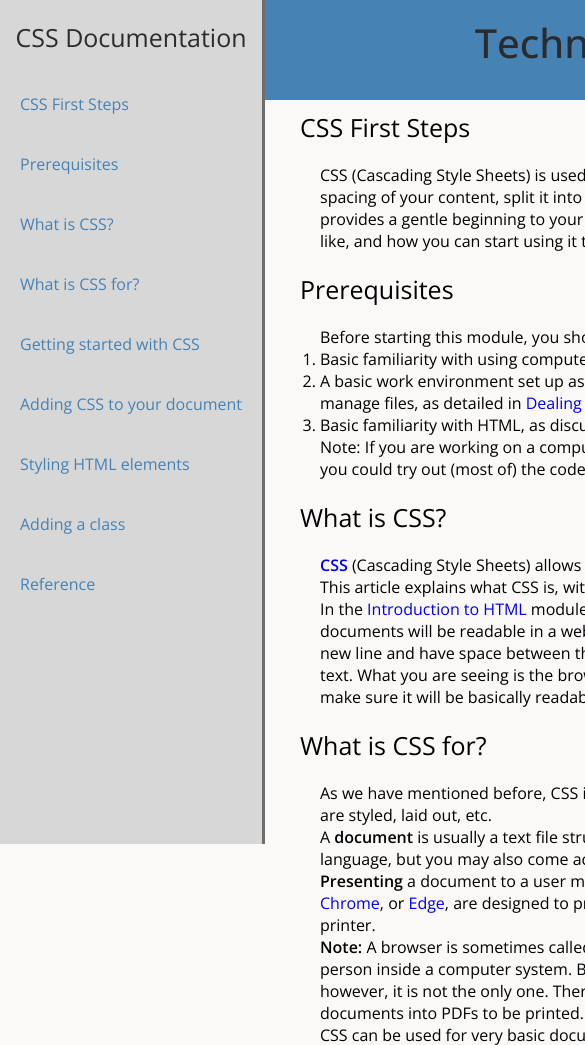
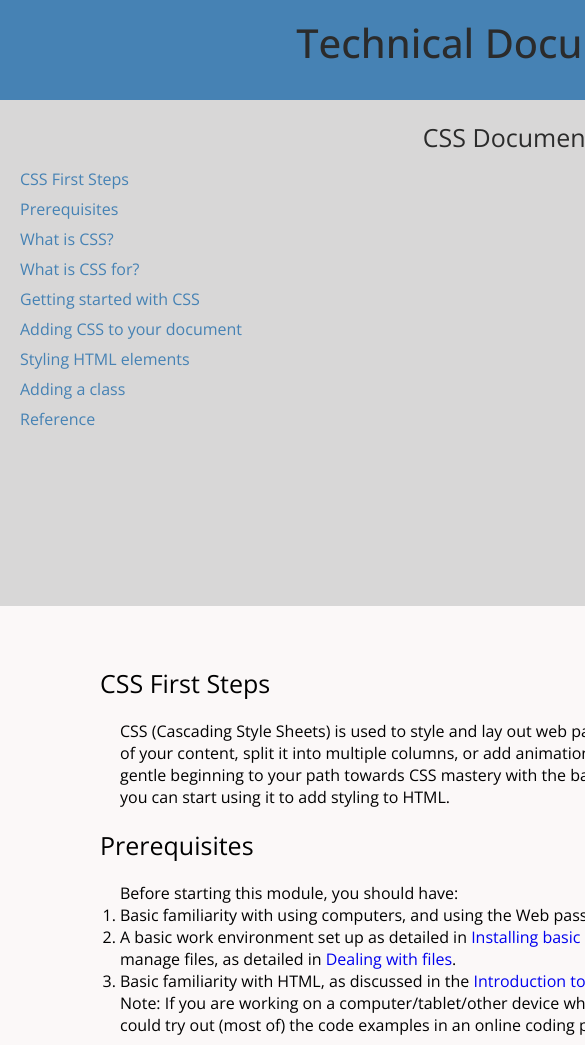
Before and after one commit to DorcasKomane/TechnicalDoc-page, a plain HTML site: page index.html in a window 390 px wide. Shown: the top 1045 px of the page, 585 px wide, since content can reach past the window. Drawn offline with nearby package versions, Linux system fonts and the light colour scheme.

Commit message:
updated .html file to meet freeCodeCamp requirements

```diff
--- a/index.html
+++ b/index.html
@@ -14,8 +14,8 @@
             <ul>
                 <li><a class="nav-link" href="#css_first_steps">CSS First Steps</a></li>
                 <li><a class="nav-link" href="#prerequisites">Prerequisites</a></li>
-                <li><a class="nav-link" href="#what_is_css">What is CSS?</a></li>
-                <li><a class="nav-link" href="#what_is_css_for">What is CSS for?</a></li>
+                <li><a class="nav-link" href="#what_is_css?">What is CSS?</a></li>
+                <li><a class="nav-link" href="#what_is_css_for?">What is CSS for?</a></li>
                 <li><a class="nav-link" href="#getting_started_with_css">Getting started with CSS</a></li>
                 <li><a class="nav-link" href="#adding_css_to_your_document">Adding CSS to your document</a></li>
                 <li><a class="nav-link" href="#styling_html_elements">Styling HTML elements</a></li>
@@ -53,7 +53,7 @@
                     </p>
                 </article>
             </section>
-            <section class="main-section" id="what_is_css">
+            <section class="main-section" id="what_is_css?">
                 <header>What is CSS?</header>
                 <article>
                     <p>
@@ -69,26 +69,34 @@
                     </p>
                 </article>
             </section>
-            <section class="main-section" id="what_is_css_for">
+            <section class="main-section" id="what_is_css_for?">
                 <header>What is CSS for?</header>
                 <article>
                     <p>
                         As we have mentioned before, CSS is a language for specifying how documents are presented to users — how they are styled, laid out, etc.
                     </p>
+                    <ul>
+                        <li>
                             <p>
                                 A <b>document</b> is usually a text file structured using a markup language — <a href="#">HTML</a> is the most common markup language, but you
                                 may also come across other markup languages such as <a href="#">SVG</a> or <a href="#">XML</a>.
                             </p>
+                        </li>
+                        <li>
                             <p>
                                 <b>Presenting</b> a document to a user means converting it into a form usable by your audience. <a href="#">Browsers</a>,
                                 like <a href="#">Firefox</a>, <a href="#">Chrome</a>, or <a href="#">Edge</a>, are designed to present documents visually,
                                 for example, on a computer screen, projector or printer.
                             </p>
+                        </li>
+                       <li>
                             <p class="note" id="note">
                                 <b>Note:</b> A browser is sometimes called a <a href="#">user agent</a>, which basically means a computer program that represents a person inside
                                 a computer system. Browsers are the main type of user agent we think of when talking about CSS, however, it is not the only one.
                                 There are other user agents available — such as those which convert HTML and CSS documents into PDFs to be printed.
                             </p>
+                       </li>
+                    </ul>
                     <p>
                         CSS can be used for very basic document text styling — for example changing the <a href="#">color</a> and <a href="#">size</a> of headings and links. It can be used to
                         create layout — for example <a href="#">turning a single column of text into a layout</a> with a main content area and a sidebar for related information.
--- a/style.css
+++ b/style.css
@@ -27,7 +27,6 @@ body {
                          "nav  foot";
     grid-template-rows: 50px 1fr 30px;
     grid-template-columns: 200px 1fr;
-
   }
 
   #container > header {
@@ -106,13 +105,6 @@ body {
       text-indent: 5px;
   }
 
-  code {
-      background: var(--color-lightergrey);
-      padding: 20px;
-      margin: 300px 100px;
-      border-left: 3px;
-  }
-
   #container > footer {
     grid-area: foot;
     background-color: var(--color-blue);
@@ -121,3 +113,49 @@ body {
     padding-top: 10px;
     font-weight: 100;
   }
+
+  code {
+      display: block;
+      padding: 10px;
+      margin: 10px;
+      background: var(--color-lightergrey);
+      border-radius: 2px;
+      border-left: 3px solid #4682b4;
+  }
+
+@media (max-width: 600px) {
+    #container {
+        grid-template-areas: "head"
+                             "nav"
+                             "main"
+                             "foot";
+        grid-template-columns: 1fr;
+        grid-template-rows: 100px 1fr 1fr 30px;
+        align-items: center;
+    }
+
+
+    #container > nav {
+        height: 60vh;
+        width: 100%;
+        grid-area: nav;
+        background-color: var(--color-lightgrey);
+        border: none;
+        position:sticky;
+    }
+
+    nav > ul {
+        padding: 10px 10px;
+        list-style: none;
+    }
+
+    .nav-link {
+        cursor: pointer;
+        line-height: 10px;
+        color: var(--color-blue);
+        padding: 10px;
+        display: block;
+    }
+
+
+}
```
Lines whose indentation alone changed are shown as unchanged.
